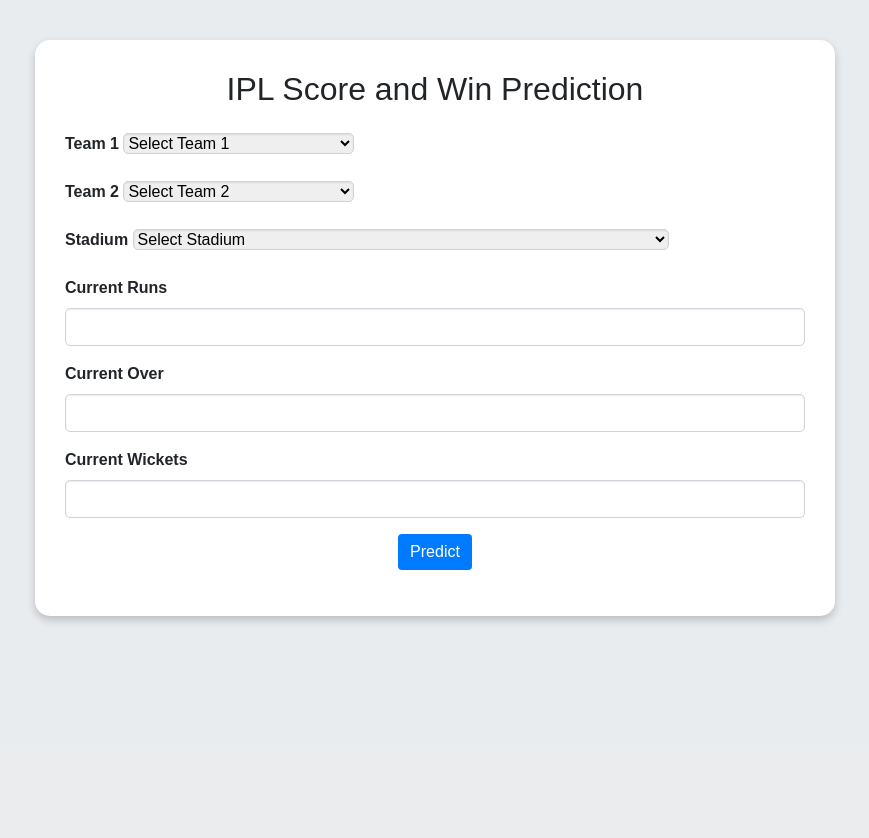
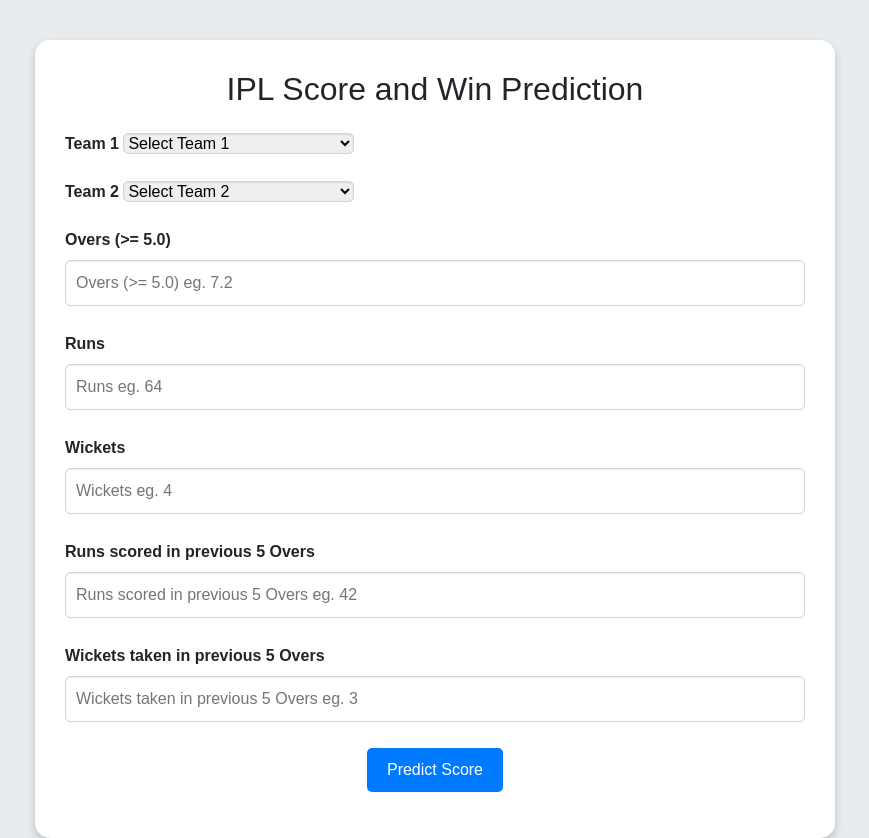
Before and after one commit to cchaithanya83/IPL-score-prediction-and-winner-predictor, a FastAPI app: page /predict in a window 1280 px wide. Shown: the part 56-894 px from the top of the page, without its empty margins (205-1074 px from the left). Before the commit the page ends 679 px from the top, so only its background shows below. Run offline with FastAPI, Linux system fonts and the light colour scheme; parts of the project's set-up code (start-up, migrations or seed data) failed here and were passed over; some libraries are stand-ins or nearby versions.

Commit message:
Updated the model

```diff
--- /dev/null
+++ b/app.py
@@ -0,0 +1,118 @@
+from fastapi import FastAPI, Request, Form, Depends, HTTPException
+from fastapi.responses import HTMLResponse, RedirectResponse
+from fastapi.staticfiles import StaticFiles
+from fastapi.templating import Jinja2Templates
+from sqlalchemy.orm import Session
+from passlib.context import CryptContext
+import joblib
+import numpy as np
+from typing import Optional
+import pandas as pd
+import database as _database
+import auth as _auth
+
+app = FastAPI()
+
+_database.init_db()
+
+lr = joblib.load('first-innings-score-lr-model.pkl')
+
+app.mount("/static", StaticFiles(directory="static"), name="static")
+templates = Jinja2Templates(directory="templates")
+
+class OAuth2PasswordBearer:
+    def __init__(self, tokenUrl: str):
+        self.tokenUrl = tokenUrl
+
+    def __call__(self, request: Request):
+        token = request.cookies.get("access_token")
+        if not token:
+            raise HTTPException(status_code=401, detail="Not authenticated")
+        return token
+
+oauth2_scheme = OAuth2PasswordBearer(tokenUrl="token")
+
+@app.get("/", response_class=HTMLResponse)
+async def login(request: Request):
+    return templates.TemplateResponse("login.html", {"request": request})
+
+@app.post("/register", response_class=HTMLResponse)
+async def register(
+    request: Request,
+    username: str = Form(...),
+    password: str = Form(...),
+    db: Session = Depends(_auth.get_db)
+):
+    if _auth.get_user(db, username):
+        raise HTTPException(status_code=400, detail="Username already registered")
+    user = _auth.create_user(db, username, password)
+    return templates.TemplateResponse("login.html", {"request": request, "message": "User registered successfully"})
+
+@app.post("/token")
+async def login(
+    request: Request,
+    username: str = Form(...),
+    password: str = Form(...),
+    db: Session = Depends(_auth.get_db)
+):
+    user = _auth.authenticate_user(db, username, password)
+    if not user:
+        raise HTTPException(status_code=401, detail="Incorrect username or password")
+    response = RedirectResponse(url="/predict", status_code=302)
+    response.set_cookie(key="access_token", value=username)
+    return response
+
+@app.get("/predict", response_class=HTMLResponse)
+async def predict_form(request: Request):
+    return templates.TemplateResponse("predict_form.html", {"request": request})
+COLUMN_ORDER = ['runs', 'wickets', 'overs', 'runs_last_5', 'wickets_last_5', 'total',
+                'bat_team_Chennai Super Kings', 'bat_team_Delhi Capitals', 'bat_team_Delhi Daredevils',
+                'bat_team_Gujarat Lions', 'bat_team_Gujarat Titans', 'bat_team_Kings XI Punjab',
+                'bat_team_Kolkata Knight Riders', 'bat_team_Lucknow Super Giants', 'bat_team_Mumbai Indians',
+                'bat_team_Punjab Kings', 'bat_team_Rajasthan Royals', 'bat_team_Royal Challengers Bangalore',
+                'bat_team_Royal Challengers Bengaluru', 'bat_team_Sunrisers Hyderabad', 'bowl_team_Chennai Super Kings',
+                'bowl_team_Delhi Capitals', 'bowl_team_Delhi Daredevils', 'bowl_team_Gujarat Lions',
+                'bowl_team_Gujarat Titans', 'bowl_team_Kings XI Punjab', 'bowl_team_Kolkata Knight Riders',
+                'bowl_team_Lucknow Super Giants', 'bowl_team_Mumbai Indians', 'bowl_team_Punjab Kings',
+                'bowl_team_Rajasthan Royals', 'bowl_team_Royal Challengers Bangalore', 'bowl_team_Royal Challengers Bengaluru',
+                'bowl_team_Sunrisers Hyderabad']
+
+@app.post("/predict", response_class=HTMLResponse)
+async def predict(
+    request: Request,
+    batting_team: str = Form(...),
+    bowling_team: str = Form(...),
+    overs: float = Form(...),
+    runs: int = Form(...),
+    wickets: int = Form(...),
+    runs_in_prev_5: int = Form(...),
+    wickets_in_prev_5: int = Form(...),
+    token: str = Depends(oauth2_scheme),
+    db: Session = Depends(_auth.get_db)
+):
+    temp_array = []
+
+    temp_array.extend([runs, wickets, overs, runs_in_prev_5, wickets_in_prev_5])  # 'total' set to 0
+
+    teams = ['Chennai Super Kings', 'Delhi Capitals', 'Delhi Daredevils', 'Gujarat Lions', 'Gujarat Titans',
+             'Kings XI Punjab', 'Kolkata Knight Riders', 'Lucknow Super Giants', 'Mumbai Indians', 'Punjab Kings',
+             'Rajasthan Royals', 'Royal Challengers Bangalore', 'Royal Challengers Bengaluru', 'Sunrisers Hyderabad']
+    for team in teams:
+        temp_array.append(1 if batting_team == team else 0)
+
+    for team in teams:
+        temp_array.append(1 if bowling_team == team else 0)
+
+    data = np.array([temp_array])
+    print(data)
+    prediction = int(lr.predict(data)[0])
+
+    return templates.TemplateResponse('result.html', {
+        'request': request,
+        'lower_limit': prediction - 10,
+        'upper_limit': prediction + 5
+    })
+
+@app.get("/about", response_class=HTMLResponse)
+async def about(request: Request):
+    return templates.TemplateResponse("about.html", {"request": request})
--- a/main.py
+++ /dev/null
@@ -1,170 +0,0 @@
-from fastapi import FastAPI, Request, Form, Depends, HTTPException
-from fastapi.responses import HTMLResponse, RedirectResponse
-from fastapi.staticfiles import StaticFiles
-from fastapi.templating import Jinja2Templates
-from sqlalchemy.orm import Session
-from passlib.context import CryptContext
-import joblib
-import numpy as np
-from typing import Optional
-import database as _database
-import auth as _auth
-from pydantic import BaseModel
-from typing import Dict, Any
-import joblib
-import pandas as pd
-from sklearn.preprocessing import StandardScaler
-
-app = FastAPI()
-
-# Initialize the database
-_database.init_db()
-
-# Load models
-lr = joblib.load('linear_regression_model.pkl')
-rf_reg = joblib.load('random_forest_regressor_model.pkl')
-# svr = joblib.load('svr_model.pkl')
-knn_reg = joblib.load('knn_regressor_model.pkl')
-rf_clf = joblib.load('random_forest_classifier_model.pkl')
-# svc = joblib.load('svc_model.pkl')
-knn_clf = joblib.load('knn_classifier_model.pkl')
-features = joblib.load('features.pkl')
-# Set up static files and templates
-app.mount("/static", StaticFiles(directory="static"), name="static")
-templates = Jinja2Templates(directory="templates")
-
-class OAuth2PasswordBearer:
-    def __init__(self, tokenUrl: str):
-        self.tokenUrl = tokenUrl
-
-    def __call__(self, request: Request):
-        token = request.cookies.get("access_token")
-        if not token:
-            raise HTTPException(status_code=401, detail="Not authenticated")
-        return token
-
-oauth2_scheme = OAuth2PasswordBearer(tokenUrl="token")
-
-@app.get("/", response_class=HTMLResponse)
-async def login(request: Request):
-    return templates.TemplateResponse("login.html", {"request": request})
-
-@app.post("/register", response_class=HTMLResponse)
-async def register(
-    request: Request,
-    username: str = Form(...),
-    password: str = Form(...),
-    db: Session = Depends(_auth.get_db)
-):
-    if _auth.get_user(db, username):
-        raise HTTPException(status_code=400, detail="Username already registered")
-    user = _auth.create_user(db, username, password)
-    return templates.TemplateResponse("login.html", {"request": request, "message": "User registered successfully"})
-
-@app.post("/token")
-async def login(
-    request: Request,
-    username: str = Form(...),
-    password: str = Form(...),
-    db: Session = Depends(_auth.get_db)
-):
-    user = _auth.authenticate_user(db, username, password)
-    if not user:
-        raise HTTPException(status_code=401, detail="Incorrect username or password")
-    response = RedirectResponse(url="/predict", status_code=302)
-    response.set_cookie(key="access_token", value=username)
-    return response
-
-
-@app.get("/predict", response_class=HTMLResponse)
-async def predict_form(request: Request):
-    return templates.TemplateResponse("predict_form.html", {"request": request})
-
-
-def predict_win(new_data, model):
-    # One-hot encode the new data
-    new_data = pd.get_dummies(new_data, columns=['city', 'venue', 'team1', 'team2'])
-
-    # Ensure all columns from training are in new data
-    missing_cols = set(features.columns) - set(new_data.columns)
-    for col in missing_cols:
-        new_data[col] = 0
-
-    # Reorder columns to match training data
-    new_data = new_data[features.columns]
-
-    return model.predict(new_data)
-
-@app.get("/about", response_class=HTMLResponse)
-async def about(request: Request):
-    return templates.TemplateResponse("about.html", {"request": request})
-
-def predict_score(
-    current_runs: int = Form(...),
-    current_over: float = Form(...),
-    total_overs: int = Form(...),
-):
-    # Calculate the current run rate
-    run_rate = current_runs / current_over if current_over > 0 else 0
-
-    # Calculate remaining overs
-    remaining_overs = total_overs - current_over
-
-    # Predict the final score
-    predicted_score = current_runs + (run_rate * remaining_overs)
-
-    return predicted_score
-
-
-@app.post("/predict", response_class=HTMLResponse)
-async def predict(
-    request: Request,
-
-    venue: str = Form(...),
-    team1: str = Form(...),
-    team2: str = Form(...),
-    over: float = Form(...),
-    cumulative_runs: float = Form(...),
-    current_wickets: int = Form(...),
-    token: str = Depends(oauth2_scheme),
-    db: Session = Depends(_auth.get_db)
-):
-    user = _auth.get_user(db, token)
-    if not user:
-        raise HTTPException(status_code=401, detail="Invalid authentication token")
-
-
-    new_data =pd.DataFrame({
-    'venue': [venue],
-    'team1': [team1],
-    'team2': [team2],
-    'over': [over],
-    'cumulative_runs': [cumulative_runs],
-    'cumulative_wickets': [current_wickets]
-    })
-
-    new_data = pd.get_dummies(new_data, columns=[ 'venue', 'team1', 'team2'])
-
-    missing_cols = set(features.columns) - set(new_data.columns)
-    for col in missing_cols:
-        new_data[col] = 0
-
-    # Reorder columns to match training data
-    new_data = new_data[features.columns]
-
-    rrprediction= predict_score(cumulative_runs,over,20)
-
-
-    # Predictions
-    predictions = {
-        "Linear_Regression": int(((max(lr.predict(features)[0], 0))+rrprediction)/2),
-        "Random_Forest_Regressor": int(((max(rf_reg.predict(features)[0], 0))+rrprediction)/2),
-        # "SVR": max(svr.predict(features)[0], 0),
-        "kNN_Regressor": int((max(knn_reg.predict(features)[0], 0)+rrprediction)/2),
-        "Random_Forest_Classifier": rf_clf.predict(features)[0],
-        # "SVC": svc.predict(features)[0],
-        # "kNN_Classifier": knn_clf.predict(features)[0],
-    }
-    predictions['avg_run']=int((predictions["Linear_Regression"]+predictions["Random_Forest_Regressor"]+predictions["kNN_Regressor"])/3)
-
-    return templates.TemplateResponse("result.html", {"request": request, "predictions": predictions})
--- a/requirements.txt
+++ b/requirements.txt
@@ -6,3 +6,7 @@
 joblib
 scikit-learn
 pandas
+seaborn
+matplotlib
+warnings
+numpy
--- a/templates/about.html
+++ b/templates/about.html
@@ -38,7 +38,7 @@
             <li>User registration and authentication using OAuth2 and JWT tokens.</li>
             <li>Prediction form where users can input match details and get predictions using pre-trained machine
                 learning models.</li>
-            <li>Three types of predictions: Linear Regression, Random Forest Regressor, and Random Forest Classifier.
+            <li>Prediction using Linear Regression
             </li>
             <li>Responsive design with Bootstrap for a smooth user experience.</li>
         </ul>
--- a/templates/predict_form.html
+++ b/templates/predict_form.html
@@ -48,14 +48,16 @@
         }
 
         .form-control,
-        .form-select {
+        .form-select,
+        .form-input {
             border-radius: 5px;
             border: 1px solid #ced4da;
             box-shadow: inset 0 1px 2px rgba(0, 0, 0, 0.075);
         }
 
         .form-control:focus,
-        .form-select:focus {
+        .form-select:focus,
+        .form-input:focus {
             border-color: #007bff;
             box-shadow: 0 0 0 0.2rem rgba(38, 143, 255, 0.25);
         }
@@ -72,6 +74,24 @@
         .form-group {
             margin-bottom: 1rem;
         }
+
+        .form-input {
+            width: 100%;
+            padding: 10px;
+            margin-bottom: 10px;
+        }
+
+        .myButton {
+            background-color: #007bff;
+            color: white;
+            border: none;
+            padding: 10px 20px;
+            border-radius: 5px;
+        }
+
+        .myButton:hover {
+            background-color: #0056b3;
+        }
     </style>
 </head>
 
@@ -87,126 +107,77 @@
         <h2 class="text-center mb-4">IPL Score and Win Prediction</h2>
         <form action="/predict" method="post">
             <div class="form-group">
-                <label for="team1" class="form-label">Team 1</label>
-                <select class="form-select" id="team1" name="team1" required>
+                <label for="batting_team" class="form-label">Team 1</label>
+                <select class="form-select" id="batting_team" name="batting_team" required>
                     <option value="" selected>Select Team 1</option>
+                    <option value="Royal Challengers Bangalore">Royal Challengers Bangalore</option>
                     <option value="Kolkata Knight Riders">Kolkata Knight Riders</option>
+                    <option value="Kings XI Punjab">Kings XI Punjab</option>
                     <option value="Chennai Super Kings">Chennai Super Kings</option>
-                    <option value="Kings XI Punjab">Kings XI Punjab</option>
                     <option value="Delhi Daredevils">Delhi Daredevils</option>
+                    <option value="Rajasthan Royals">Rajasthan Royals</option>
                     <option value="Mumbai Indians">Mumbai Indians</option>
-                    <option value="Royal Challengers Bangalore">Royal Challengers Bangalore</option>
-                    <option value="Rajasthan Royals">Rajasthan Royals</option>
                     <option value="Sunrisers Hyderabad">Sunrisers Hyderabad</option>
                     <option value="Gujarat Lions">Gujarat Lions</option>
-                    <option value="Rising Pune Supergiants">Rising Pune Supergiants</option>
-                    <option value="Rising Pune Supergiant">Rising Pune Supergiant</option>
                     <option value="Delhi Capitals">Delhi Capitals</option>
                     <option value="Punjab Kings">Punjab Kings</option>
+                    <option value="Gujarat Titans">Gujarat Titans</option>
                     <option value="Lucknow Super Giants">Lucknow Super Giants</option>
-                    <option value="Gujarat Titans">Gujarat Titans</option>
                     <option value="Royal Challengers Bengaluru">Royal Challengers Bengaluru</option>
                 </select>
             </div>
 
             <div class="form-group">
-                <label for="team2" class="form-label">Team 2</label>
-                <select class="form-select" id="team2" name="team2" required>
+                <label for="bowling_team" class="form-label">Team 2</label>
+                <select class="form-select" id="bowling_team" name="bowling_team" required>
                     <option value="" selected>Select Team 2</option>
+                    <option value="Royal Challengers Bangalore">Royal Challengers Bangalore</option>
                     <option value="Kolkata Knight Riders">Kolkata Knight Riders</option>
+                    <option value="Kings XI Punjab">Kings XI Punjab</option>
                     <option value="Chennai Super Kings">Chennai Super Kings</option>
-                    <option value="Kings XI Punjab">Kings XI Punjab</option>
                     <option value="Delhi Daredevils">Delhi Daredevils</option>
+                    <option value="Rajasthan Royals">Rajasthan Royals</option>
                     <option value="Mumbai Indians">Mumbai Indians</option>
-                    <option value="Royal Challengers Bangalore">Royal Challengers Bangalore</option>
-                    <option value="Rajasthan Royals">Rajasthan Royals</option>
                     <option value="Sunrisers Hyderabad">Sunrisers Hyderabad</option>
                     <option value="Gujarat Lions">Gujarat Lions</option>
-                    <option value="Rising Pune Supergiants">Rising Pune Supergiants</option>
-                    <option value="Rising Pune Supergiant">Rising Pune Supergiant</option>
                     <option value="Delhi Capitals">Delhi Capitals</option>
                     <option value="Punjab Kings">Punjab Kings</option>
+                    <option value="Gujarat Titans">Gujarat Titans</option>
                     <option value="Lucknow Super Giants">Lucknow Super Giants</option>
-                    <option value="Gujarat Titans">Gujarat Titans</option>
                     <option value="Royal Challengers Bengaluru">Royal Challengers Bengaluru</option>
                 </select>
             </div>
 
             <div class="form-group">
-                <label for="venue" class="form-label">Stadium</label>
-                <select class="form-select" id="venue" name="venue" required>
-                    <option value="" selected>Select Stadium</option>
-                    <option value="Eden Gardens">Eden Gardens</option>
-                    <option value="MA Chidambaram Stadium, Chepauk">MA Chidambaram Stadium, Chepauk</option>
-                    <option value="Maharashtra Cricket Association Stadium">Maharashtra Cricket Association Stadium
-                    </option>
-                    <option value="Feroz Shah Kotla">Feroz Shah Kotla</option>
-                    <option value="Wankhede Stadium">Wankhede Stadium</option>
-                    <option value="M Chinnaswamy Stadium">M Chinnaswamy Stadium</option>
-                    <option value="Sardar Patel Stadium, Motera">Sardar Patel Stadium, Motera</option>
-                    <option value="Dr. Y.S. Rajasekhara Reddy ACA-VDCA Cricket Stadium">Dr. Y.S. Rajasekhara Reddy
-                        ACA-VDCA Cricket Stadium</option>
-                    <option value="Punjab Cricket Association Stadium, Mohali">Punjab Cricket Association Stadium,
-                        Mohali</option>
-                    <option value="Rajiv Gandhi International Stadium, Uppal">Rajiv Gandhi International Stadium, Uppal
-                    </option>
-                    <option value="Brabourne Stadium">Brabourne Stadium</option>
-                    <option value="Shaheed Veer Narayan Singh International Stadium">Shaheed Veer Narayan Singh
-                        International Stadium</option>
-                    <option value="JSCA International Stadium Complex">JSCA International Stadium Complex</option>
-                    <option value="Punjab Cricket Association IS Bindra Stadium, Mohali">Punjab Cricket Association IS
-                        Bindra Stadium, Mohali</option>
-                    <option value="Saurashtra Cricket Association Stadium">Saurashtra Cricket Association Stadium
-                    </option>
-                    <option value="Green Park">Green Park</option>
-                    <option value="Holkar Cricket Stadium">Holkar Cricket Stadium</option>
-                    <option value="M.Chinnaswamy Stadium">M.Chinnaswamy Stadium</option>
-                    <option value="Punjab Cricket Association IS Bindra Stadium">Punjab Cricket Association IS Bindra
-                        Stadium</option>
-                    <option value="Rajiv Gandhi International Stadium">Rajiv Gandhi International Stadium</option>
-                    <option value="MA Chidambaram Stadium">MA Chidambaram Stadium</option>
-                    <option value="Sawai Mansingh Stadium">Sawai Mansingh Stadium</option>
-                    <option value="Arun Jaitley Stadium">Arun Jaitley Stadium</option>
-                    <option value="MA Chidambaram Stadium, Chepauk, Chennai">MA Chidambaram Stadium, Chepauk, Chennai
-                    </option>
-                    <option value="Wankhede Stadium, Mumbai">Wankhede Stadium, Mumbai</option>
-                    <option value="Narendra Modi Stadium, Ahmedabad">Narendra Modi Stadium, Ahmedabad</option>
-                    <option value="Arun Jaitley Stadium, Delhi">Arun Jaitley Stadium, Delhi</option>
-                    <option value="Dubai International Cricket Stadium">Dubai International Cricket Stadium</option>
-                    <option value="Zayed Cricket Stadium, Abu Dhabi">Zayed Cricket Stadium, Abu Dhabi</option>
-                    <option value="Sharjah Cricket Stadium">Sharjah Cricket Stadium</option>
-                    <option value="Brabourne Stadium, Mumbai">Brabourne Stadium, Mumbai</option>
-                    <option value="Dr DY Patil Sports Academy, Mumbai">Dr DY Patil Sports Academy, Mumbai</option>
-                    <option value="Maharashtra Cricket Association Stadium, Pune">Maharashtra Cricket Association
-                        Stadium, Pune</option>
-                    <option value="Eden Gardens, Kolkata">Eden Gardens, Kolkata</option>
-                    <option value="Punjab Cricket Association IS Bindra Stadium, Mohali, Chandigarh">Punjab Cricket
-                        Association IS Bindra Stadium, Mohali, Chandigarh</option>
-                    <option value="Bharat Ratna Shri Atal Bihari Vajpayee Ekana Cricket Stadium, Lucknow">Bharat Ratna
-                        Shri Atal Bihari Vajpayee Ekana Cricket Stadium, Lucknow</option>
-                </select>
-            </div>
-
-            <div class="form-group">
-                <label for="cumulative_runs" class="form-label">Current Runs</label>
-                <input type="number" class="form-control" id="cumulative_runs" name="cumulative_runs" min="0" max="400"
+                <label for="overs" class="form-label">Overs (>= 5.0)</label>
+                <input class="form-input" type="text" id="overs" name="overs" placeholder="Overs (>= 5.0) eg. 7.2"
                     required>
             </div>
 
             <div class="form-group">
-                <label for="over" class="form-label">Current Over</label>
-                <input type="number" class="form-control" id="over" name="over" min="0" max="20" step="1" required>
+                <label for="runs" class="form-label">Runs</label>
+                <input class="form-input" type="text" id="runs" name="runs" placeholder="Runs eg. 64" required>
             </div>
 
+            <div class="form-group">
+                <label for="wickets" class="form-label">Wickets</label>
+                <input class="form-input" type="text" id="wickets" name="wickets" placeholder="Wickets eg. 4" required>
+            </div>
 
             <div class="form-group">
-                <label for="current_wickets" class="form-label">Current Wickets</label>
-                <input type="number" class="form-control" id="current_wickets" name="current_wickets" min="0" max="10"
-                    required>
+                <label for="runs_in_prev_5" class="form-label">Runs scored in previous 5 Overs</label>
+                <input class="form-input" type="text" id="runs_in_prev_5" name="runs_in_prev_5"
+                    placeholder="Runs scored in previous 5 Overs eg. 42" required>
+            </div>
+
+            <div class="form-group">
+                <label for="wickets_in_prev_5" class="form-label">Wickets taken in previous 5 Overs</label>
+                <input class="form-input" type="text" id="wickets_in_prev_5" name="wickets_in_prev_5"
+                    placeholder="Wickets taken in previous 5 Overs eg. 3" required>
             </div>
 
             <div class="form-group text-center">
-                <button type="submit" class="btn btn-primary">Predict</button>
+                <input type="submit" class="myButton" value="Predict Score">
             </div>
         </form>
     </div>
```
Also changed, not shown: templates/result.html (+2 -6 lines), Dataset maker/matches.csv (renamed from matches.csv), 12 other files.
